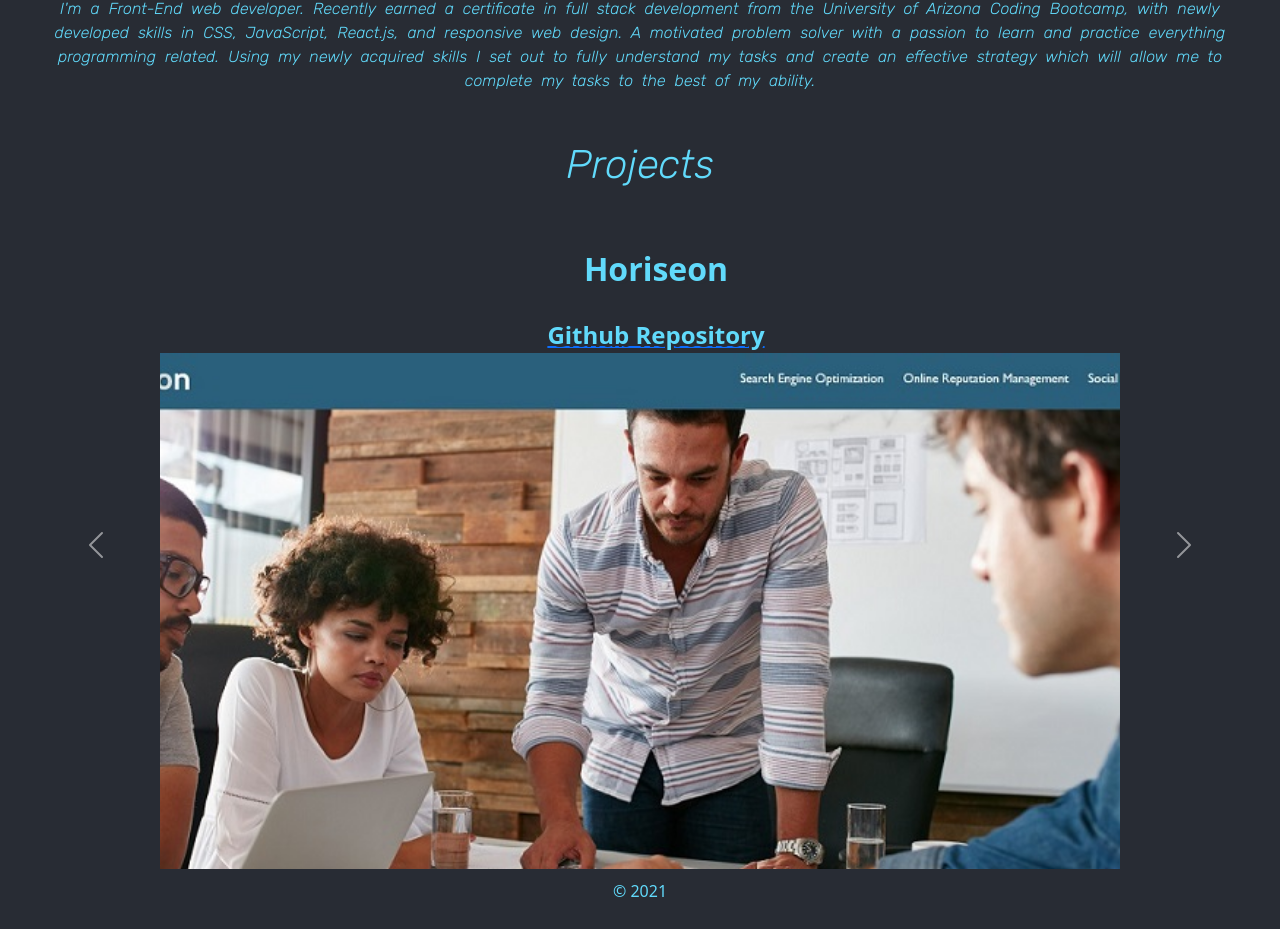
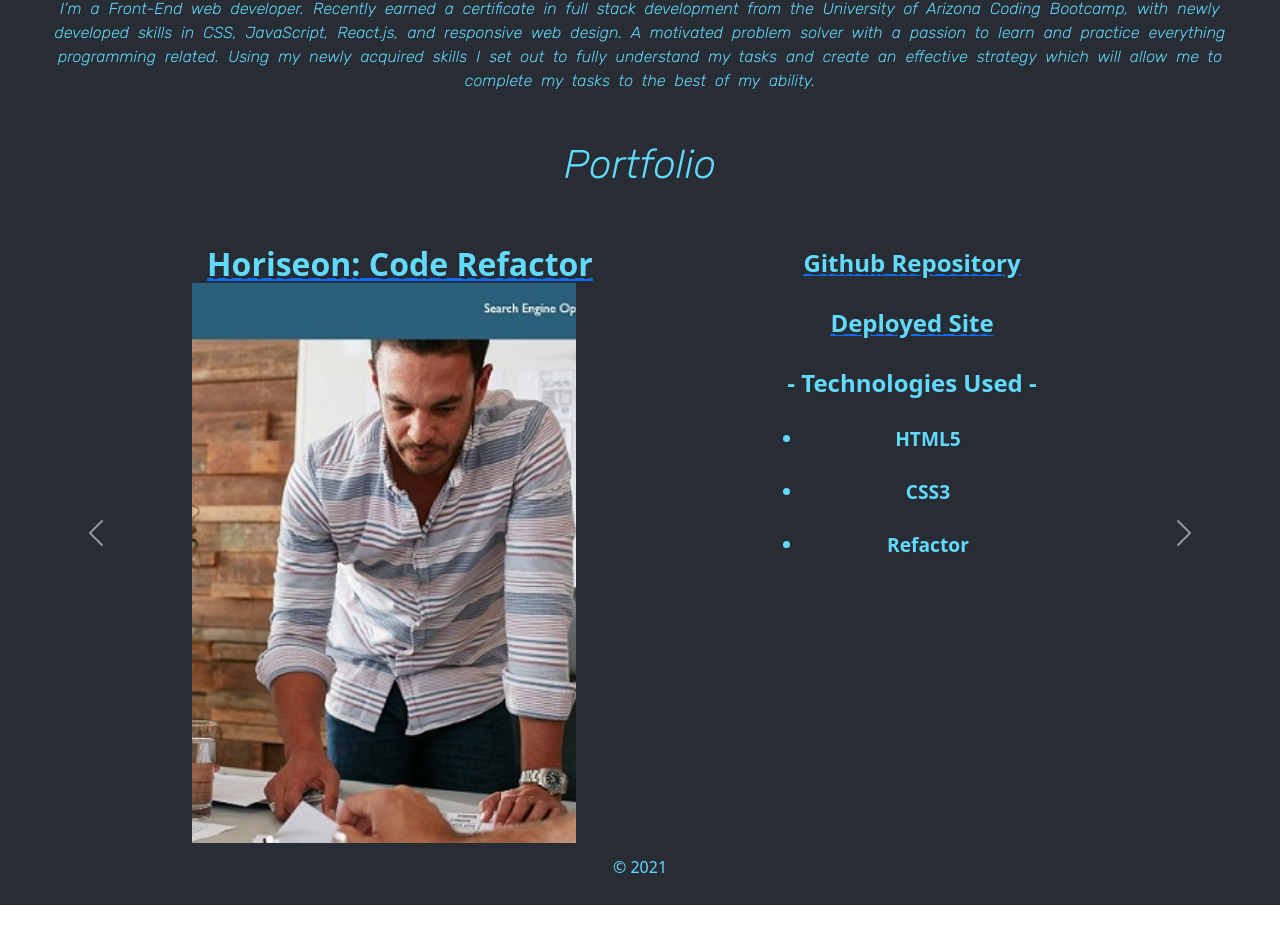
Before and after one commit to D-Whipp/react-portfolio, a React (Create React App) app: page / in a window 1280 px wide. Shown: the part 915-1844 px from the top of the page. After the commit the page ends 1820 px from the top, so only its background shows below. Built offline with nearby package versions, Linux system fonts and the light colour scheme.

Commit message:
refactoring projects to better illustrate technologies used

```diff
--- a/src/App.css
+++ b/src/App.css
@@ -219,17 +219,13 @@ nav ul li {
 .slide-size-container {
   height: 35rem;
   text-align: center;
-  width: 100%;
+  display: flex;
+  justify-content: space-between;
+  /* width: 100%; */
+  width: 80%;
+  margin: 0 auto;
   z-index: 2;
 }
-
-/* *** TEST START *** */
-
-.project-img {
-
-}
-
-/* *** TEST END *** */
 
 /* sets slide's image */
 /* carousel item 1 | Code Refactor */
@@ -333,7 +329,22 @@ nav ul li {
 }
 
 /* general container for slide images */
-.project-img-setup {
+/* .github-repo-link {
+  float: right;
+  margin-right:35%;
+} */
+
+.project-img-link {
+  height: 100%;
+  width: 50%;
+  /* float: left; */
+}
+
+.github-repo-link {
+  margin: 0 auto;
+}
+
+.project-img-link a .project-img-setup {
   position: relative;
   background-size: cover;
   background-position: center;
@@ -353,13 +364,31 @@ nav ul li {
   padding: 0 15px;
   margin: 1.5rem 0 auto 2rem;
 }
+/*
+a .project-title {
+  text-align: none !important;
+} */
 
 .project-subtitle {
+  text-decoration: none !important;
+  color: var(--primary-blue) !important;
+  text-shadow: 3px 3px var(--secondary-color);
+  font-weight: bolder;
+  font-size: 1.5rem;
+  padding: 0 15px;
+  margin: 1.5rem 0 auto 2rem;
+}
+
+/* a .project-subtitle {
+  text-decoration: none !important;
+} */
+
+.project-p {
   text-decoration: none;
   color: var(--primary-blue) !important;
   text-shadow: 3px 3px var(--secondary-color);
   font-weight: bolder;
-  font-size: 1.5rem;
+  font-size: 1.2rem;
   padding: 0 15px;
   margin: 1.5rem 0 auto 2rem;
 }
--- a/src/components/About/About.js
+++ b/src/components/About/About.js
@@ -17,7 +17,7 @@ function About() {
           ability.
         </p>
       </div>
-      <h1 className="project-element">Projects</h1>
+      <h1 className="project-element">Portfolio</h1>
     </section>
   );
 }
--- a/src/components/Projects/Projects.js
+++ b/src/components/Projects/Projects.js
@@ -12,16 +12,30 @@ function Projects() {
         // data-ride="carousel"
       >
         <div className="carousel-inner">
-          {/* test items */}
+          {/* carousel item 1 */}
+          {/* Code Refactor */}
+          <div className="carousel-item active">
+            {/* <div className="carousel-item active"> */}
 
-          <div className="carousel-item active">
             <div className="slide-size-container">
-              <p className="project-title">Horiseon</p>
+              <div className="project-img-link">
+                <a
+                  href="https://d-whipp.github.io/horiseon-code-refactor/"
+                  rel="noreferrer"
+                  target="_blank"
+                >
+                  <h4 className="project-title">Horiseon: Code Refactor</h4>
+                  <div className="project-img-setup horiseon_image"></div>
+                </a>
+              </div>
+
+              <div className="github-repo-link">
                 <a
                   href="https://github.com/D-Whipp/horiseon-code-refactor"
                   rel="noreferrer"
                   target="_blank"
                 >
+                  {/* <p className="project-title">Horiseon</p> */}
                   <p className="project-subtitle">Github Repository</p>
                 </a>
                 <a
@@ -29,33 +43,15 @@ function Projects() {
                   rel="noreferrer"
                   target="_blank"
                 >
-                <div className="project-img-setup horiseon_image"></div>
+                  <p className="project-subtitle">Deployed Site</p>
                 </a>
+                <p className="project-subtitle">- Technologies Used -</p>
+                <ul>
+                  <li className="project-p">HTML5</li>
+                  <li className="project-p">CSS3</li>
+                  <li className="project-p">Refactor</li>
+                </ul>
               </div>
-          </div>
-
-          {/* test end */}
-          {/* carousel item 1 */}
-          {/* Code Refactor */}
-          <div className="carousel-item">
-          {/* <div className="carousel-item active"> */}
-
-            <div className="slide-size-container">
-              <p className="project-title">Horiseon</p>
-              <a
-                href="https://github.com/D-Whipp/horiseon-code-refactor"
-                rel="noreferrer"
-                target="_blank"
-              >
-                <p className="project-subtitle">Github Repository</p>
-              </a>
-              <a
-                href="https://d-whipp.github.io/horiseon-code-refactor/"
-                rel="noreferrer"
-                target="_blank"
-              >
-                <div className="project-img-setup horiseon_image"></div>
-              </a>
             </div>
           </div>
           {/* carousel item 2 */}
```
Lines whose indentation alone changed are shown as unchanged.
